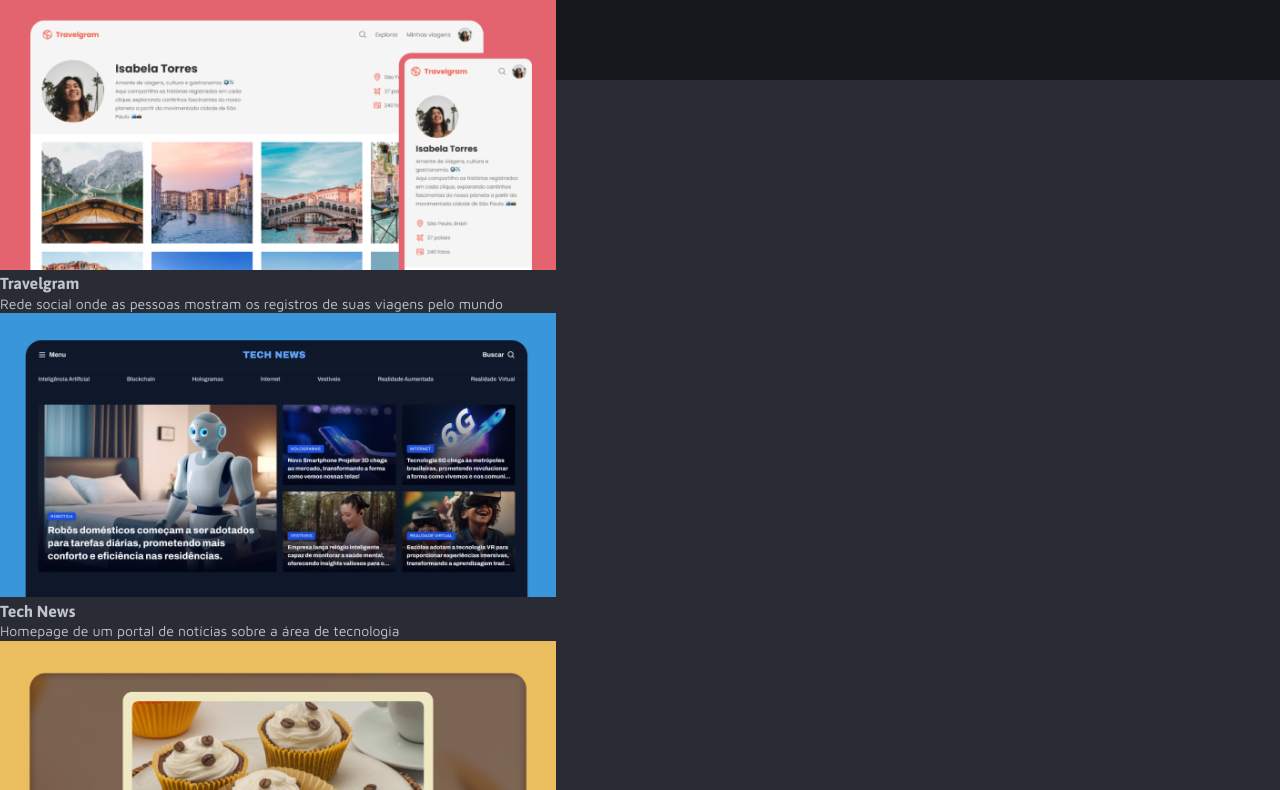
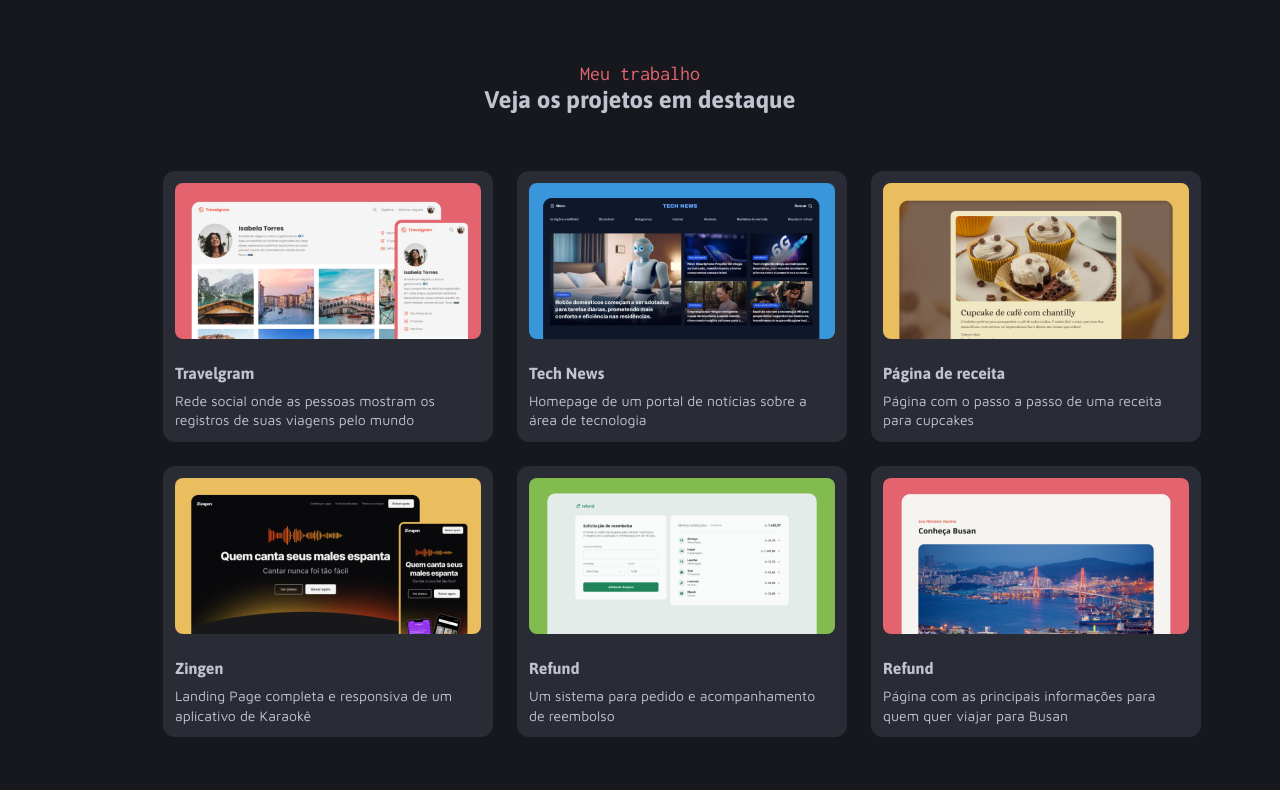
Before and after one commit to Sr-cheikh/Portif-lio-dev-Full-Stack, a plain HTML site: page index.html in a window 1280 px wide. Shown: the part 670-1460 px from the top of the page. Drawn offline with Linux system fonts and the light colour scheme.

Commit message:
estilisando o #projects

```diff
--- a/index.html
+++ b/index.html
@@ -60,60 +60,61 @@
           <strong  class="subtitle">Meu trabalho</strong>
           <h2 class="title-h2">Veja os projetos em destaque</h2>
         </header>
-
-        <figure class="project">
+        <div class="grid flow-colons-3 gap-24">
+          <a href="#"  class="project">
             <img src="./assets/images/Thumbnail_Project-01.png" alt="Rede social onde as pessoas mostram os registros de suas viagens pelo mundo">
 
             <figcaption>
               <h3 class="title-h3">Travelgram</h3>
               <p class="text-sm">Rede social onde as pessoas mostram os registros de suas viagens pelo mundo</p>
             </figcaption>
-        </figure>
+          </a>
 
-        <figure class="project">
+          <a href="#"  class="project">
             <img src="./assets/images/Thumbnail_Project-02.png" alt="Homepage de um portal de notícias sobre a área de tecnologia">
 
             <figcaption>
               <h3 class="title-h3">Tech News</h3>
               <p class="text-sm">Homepage de um portal de notícias sobre a área de tecnologia</p>
             </figcaption>
-        </figure>
+          </a>
 
-        <figure class="project">
+          <a href="#"  class="project">
             <img src="./assets/images/Thumbnail_Project-03.png" alt="Página com o passo a passo de uma receita para cupcakes">
 
             <figcaption>
               <h3 class="title-h3">Página de receita</h3>
               <p class="text-sm">Página com o passo a passo de uma receita para cupcakes</p>
             </figcaption>
-        </figure>
+          </a>
 
-        <figure class="project">
+          <a href="#"  class="project">
             <img src="./assets/images/Thumbnail_Project-04.png" alt="Landing Page completa e responsiva de um aplicativo de Karaokê">
 
             <figcaption>
               <h3 class="title-h3">Zingen</h3>
               <p class="text-sm">Landing Page completa e responsiva de um aplicativo de Karaokê</p>
             </figcaption>
-        </figure>
+          </a>
 
-        <figure class="project">
+          <a href="#" class="project">
             <img src="./assets/images/Thumbnail_Project-05.png" alt="Um sistema para pedido e acompanhamento de reembolso ">
 
             <figcaption>
               <h3 class="title-h3">Refund</h3>
-            <p class="text-sm">Um sistema para pedido e acompanhamento de reembolso </p>
+              <p class="text-sm">Um sistema para pedido e acompanhamento <br>de reembolso </p>
             </figcaption>
-        </figure>
+          </a>
 
-        <figure class="project">
+          <a href="#"  class="project">
             <img src="./assets/images/Thumbnail_Project-06.png" alt="Página com as principais informações para quem quer viajar para Busan">
 
             <figcaption>
               <h3 class="title-h3">Refund</h3>
               <p class="text-sm">Página com as principais informações para quem quer viajar para Busan</p>
             </figcaption>
-        </figure>
+          </a>
+        </div>
       </section>
     </main>
   </body>
--- a/styles/gobal.css
+++ b/styles/gobal.css
@@ -33,7 +33,7 @@
 body{
   font: var(--text-sm);
   color: var(--gray-500);
-  background-color: var(--gray-300);
+  background-color: var(--gray-200);
 }
 
 a{
--- a/styles/index.css
+++ b/styles/index.css
@@ -1,3 +1,4 @@
 @import url(gobal.css);
 @import url(header.css);
 @import url(utility.css);
+@import url(section.css);
--- /dev/null
+++ b/styles/section.css
@@ -0,0 +1,27 @@
+#projects {
+  padding: 77px 163px 144px;
+  margin-block: 52px 85px;
+  margin-inline: auto;
+
+  header{
+    text-align: center;
+    margin-bottom: 56px;
+  }
+  .project{
+    width: 330px;
+    padding: 12px;
+    background-color: var(--gray-300);
+    border-radius: 12px;
+    img{
+      width: 306px;
+      border-radius: 8px;
+      object-fit: cover;
+      margin-bottom: 20px;
+    }
+    figcaption{
+      display: flex;
+      flex-direction: column;
+      gap: 8px;
+    }
+  }
+}
--- a/styles/utility.css
+++ b/styles/utility.css
@@ -21,3 +21,15 @@
 .text-sm{
   font: var(--text-sm);
 }
+
+.grid{
+  display: grid;
+}
+
+.flow-colons-3{
+  grid-template-columns: repeat(3, 1fr);
+}
+
+.gap-24{
+  gap: 24px;
+}
```
Lines whose indentation alone changed are shown as unchanged.
